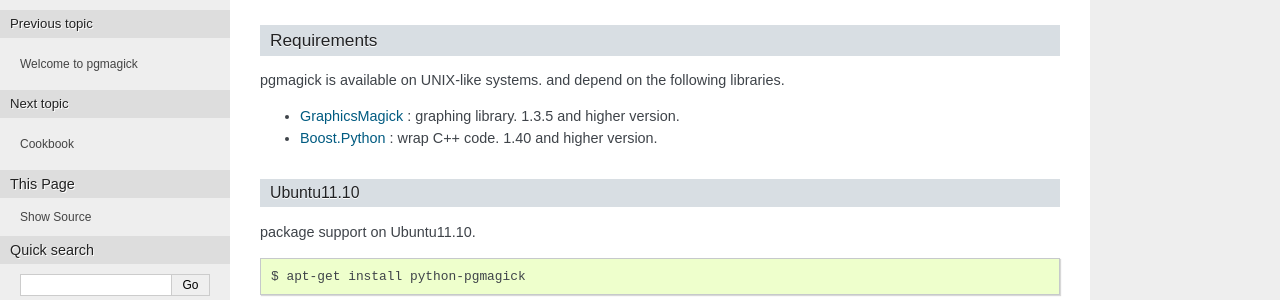
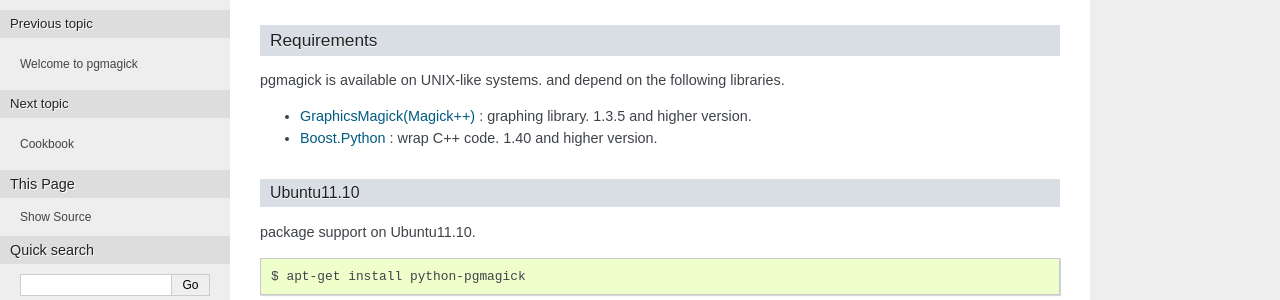
Before and after one commit to hhatto/pgmagick, a Sphinx documentation site: the page built from docs/tutorial.rst, in a window 1280 px wide. Shown: the part 306-606 px from the top of the page. Built offline with Sphinx 7.4.7, drawn with Linux system fonts in a browser that asks for light colours.

Commit message:
fixed GraphicsMagick link

```diff
--- a/docs/tutorial.rst
+++ b/docs/tutorial.rst
@@ -20,10 +20,10 @@
 ------------
 pgmagick is available on UNIX-like systems. and depend on the following libraries.
 
-- `GraphicsMagick`_ : graphing library. 1.3.5 and higher version.
+- `GraphicsMagick(Magick++)`_ : graphing library. 1.3.5 and higher version.
 - `Boost.Python`_ : wrap C++ code. 1.40 and higher version.
 
-.. _`GraphicsMagick`: http://www.graphicsmagick.org/Magick++/
+.. _`GraphicsMagick(Magick++)`: http://www.graphicsmagick.org/Magick++/
 .. _`Boost.Python`: http://www.boost.org/doc/libs/1_44_0/libs/python/doc/index.html
 
 Ubuntu11.10
```
